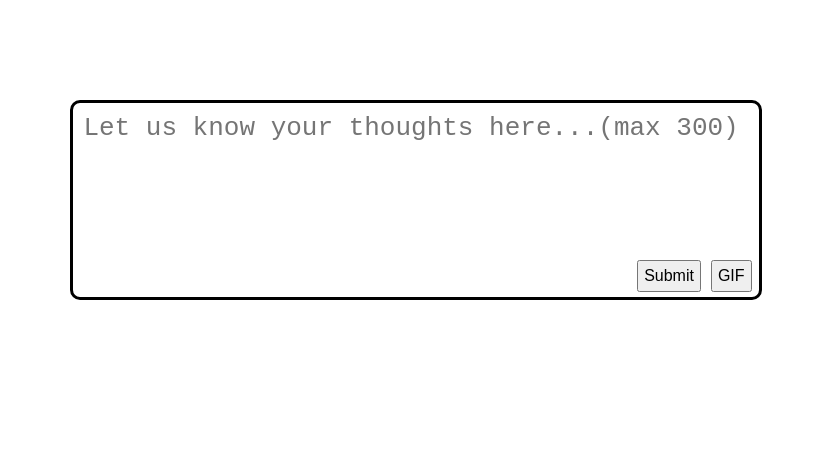
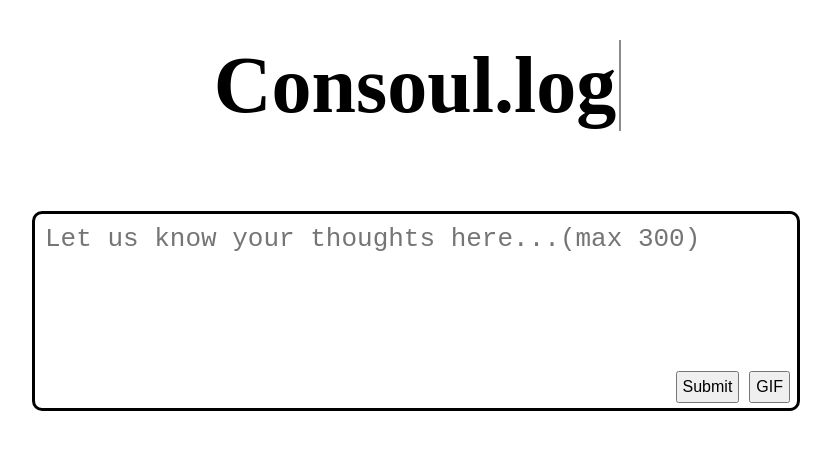
Before and after one commit to ecarlos09/all-about-the-journal, a website: page index.html in a window 1280 px wide. Shown: the whole page, without its empty margins (224-1055 px from the left). Drawn offline with Linux system fonts and the light colour scheme.

Commit message:
edit to typewriter animation

```diff
--- a/index.html
+++ b/index.html
@@ -11,13 +11,14 @@
 <body>
     <div class='container'>
     <header>
-        <h1></h1>
+        <h1>Consoul.log</h1>
+        </div>
     </header>
 
     <main>
         <form id="journal-entry">
             <textarea name="journal-entry" id="journal-entry" cols="30" rows="10" placeholder="Let us know your thoughts here...(max 300)" maxlength="300"></textarea>
-            <div id="buttons-section">
+            <div id="form-buttons">
                 <input type="submit" value="Submit">
                 <input type="button" value="GIF">
             </div>
--- a/styles/style.css
+++ b/styles/style.css
@@ -4,31 +4,38 @@
     margin: 0;
 }
 
-
 .container{
     width:90%;
     margin:auto;
+}
 
+/* HEADER */
+header{
+    display: flex;
+    justify-content: center;
 }
 
 h1{
     text-align: center;
+    margin-top: 40px;
     font-size: 5em;
-
+    white-space: nowrap;
+    overflow: hidden;
+    color: black;
+    border-right: solid 2px black;
 }
 
+/* FORM */
 form{
     width:60%;
     display:flex;
     flex-direction: column;
     justify-content: center;
     align-items: center;
-    margin: 100px auto;
-
-
+    margin: 80px auto;
 }
 
-#buttons-section{
+#form-buttons{
  display:flex;
  flex-direction: row;
  justify-content: flex-end;
@@ -54,3 +61,22 @@ input[type="button"], input[type="submit"]{
     padding:5px;
     font-size: 1em;
 }
+
+
+/* ANIMATIONS */
+
+h1 {
+    animation: animated-text 3s steps(29,end) 1s 1 normal both,
+               animated-cursor 900ms steps(29,end) infinite;
+  }
+
+
+  @keyframes animated-text{
+    from{width: 0;}
+    to{width: 410px;}
+  }
+
+  @keyframes animated-cursor{
+    from{border-right-color: black;}
+    to{border-right-color: transparent;}
+  }
```
Also changed, not shown: script/index.js (deleted, +0 -14 lines), 1 other file.
